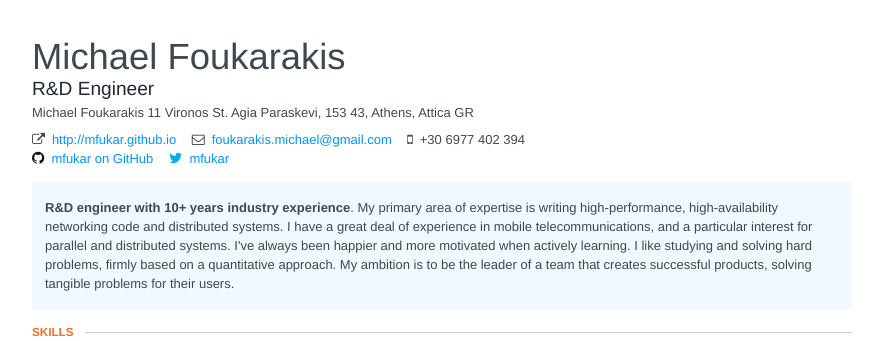
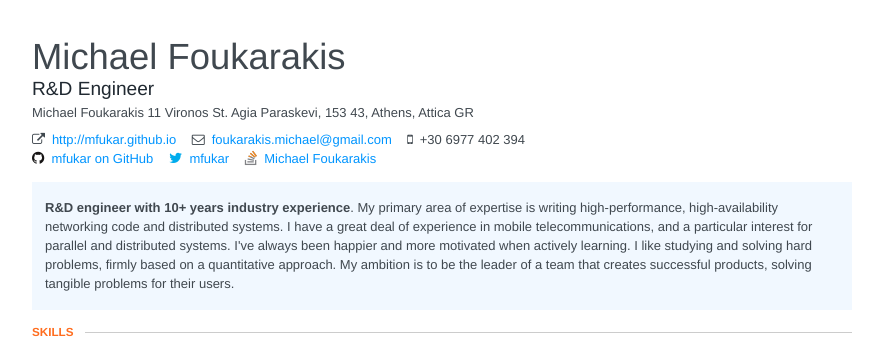
Before and after one commit to mfukar/mfukar.github.com, a Jekyll site: the page resources/hire-me.html, which Jekyll copies as it is, in a window 1280 px wide and 900 px high. Shown: the top 341 px of the window, without its empty margins (198-1081 px from the left). Built offline with Jekyll 4.4.1, drawn with Linux system fonts in a browser that asks for light colours; nearby versions of some CDN libraries.

Commit message:
CV update

```diff
--- a/resources/hire-me.html
+++ b/resources/hire-me.html
@@ -729,6 +729,15 @@ Agia Paraskevi,
 
                         </div>
                     </div>
+                    <div class="item">
+                        <div class="username">	<span class="fa fa-stack-overflow stack-overflow social"></span>
+
+                            <span
+                            class="url">	<a href="http://stackoverflow.com/users/149530/michael-foukarakis">Michael Foukarakis</a>
+
+                                </span>
+                        </div>
+                    </div>
                 </div>
             </header>
             <section class="section main-summary">
```
